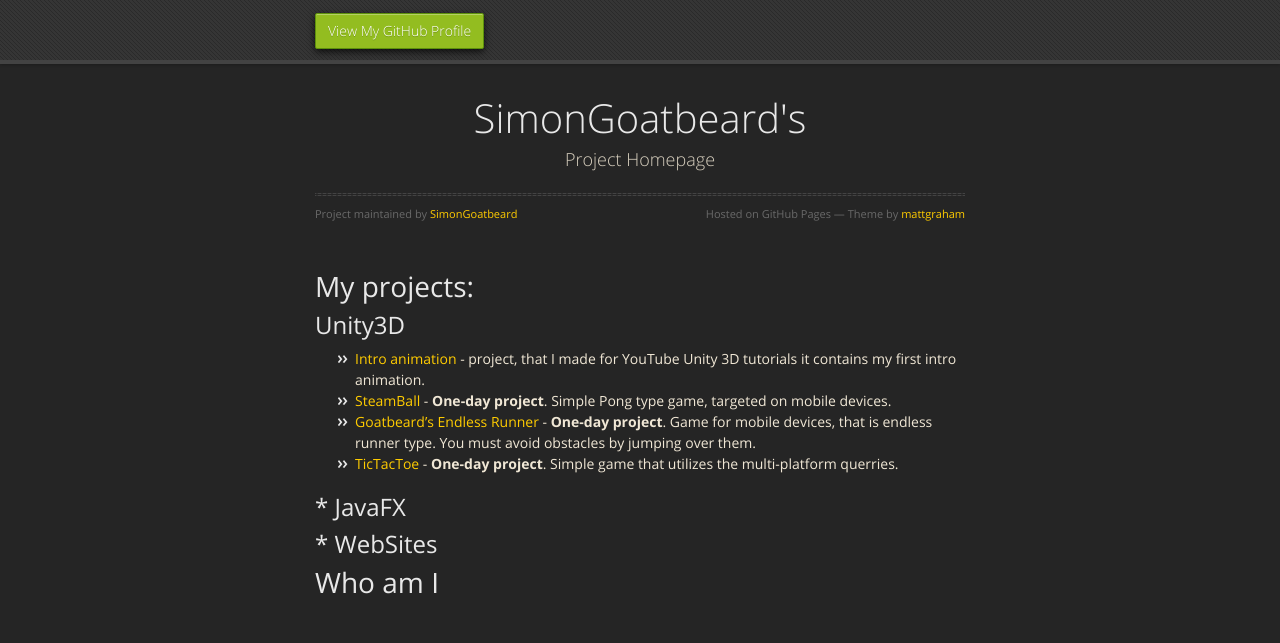
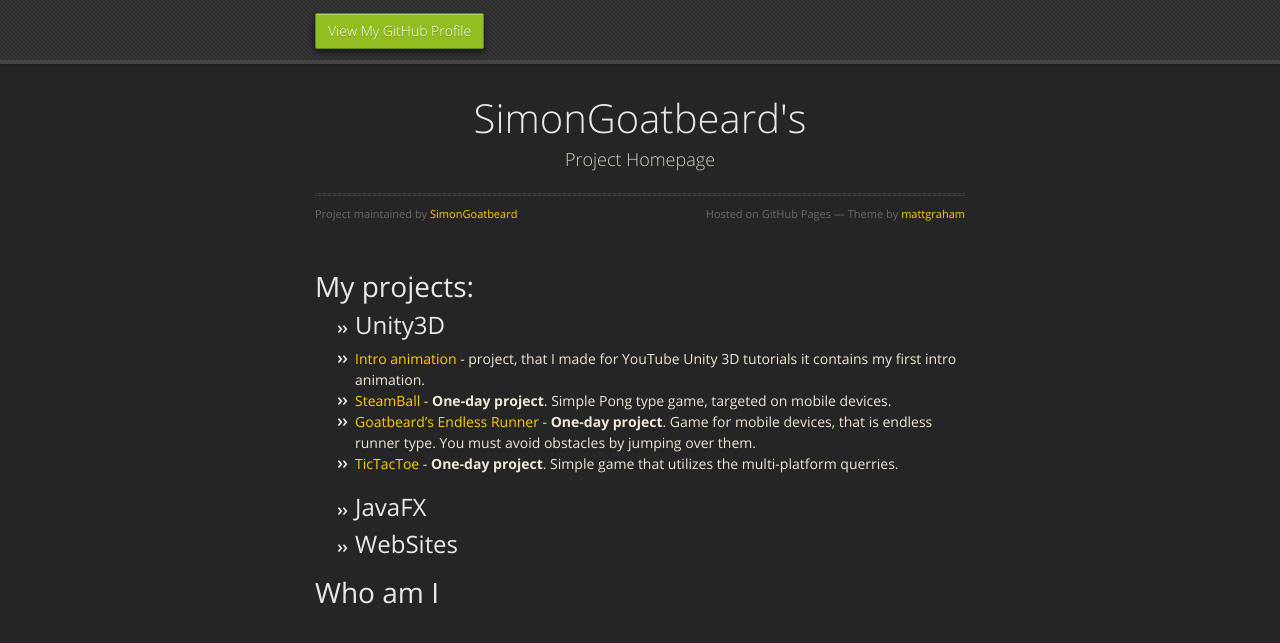
Before and after one commit to SimonGoatbeard/simongoatbeard.github.io, a Jekyll site: the page built from index.md, in a window 1280 px wide. Shown: the top 643 px of the page. Built offline with Jekyll 4.4.1, drawn with Linux system fonts in a browser that asks for light colours; nearby versions of some CDN libraries; our own code applies the rules of GitHub Pages for plain Markdown files.

```diff
--- a/index.md
+++ b/index.md
@@ -3,16 +3,16 @@ layout: default
 ---
 
 # My projects:
-## Unity3D
+*   ## Unity3D
 
 *   [Intro animation](unity-intro) - project, that I made for YouTube Unity 3D tutorials it contains my first intro animation.
 *   [SteamBall](unity-steamball) - **One-day project**. Simple Pong type game, targeted on mobile devices.
 *   [Goatbeard's Endless Runner](unity-goatbeardsendlessrunner) - **One-day project**. Game for mobile devices, that is endless runner type. You must avoid obstacles by jumping over them.
 *   [TicTacToe](unity-tictactoe) - **One-day project**. Simple game that utilizes the multi-platform querries.
 
-## *   JavaFX
+*   ## JavaFX
 
-## *   WebSites
+*   ## WebSites
 
 
 # Who am I
```
